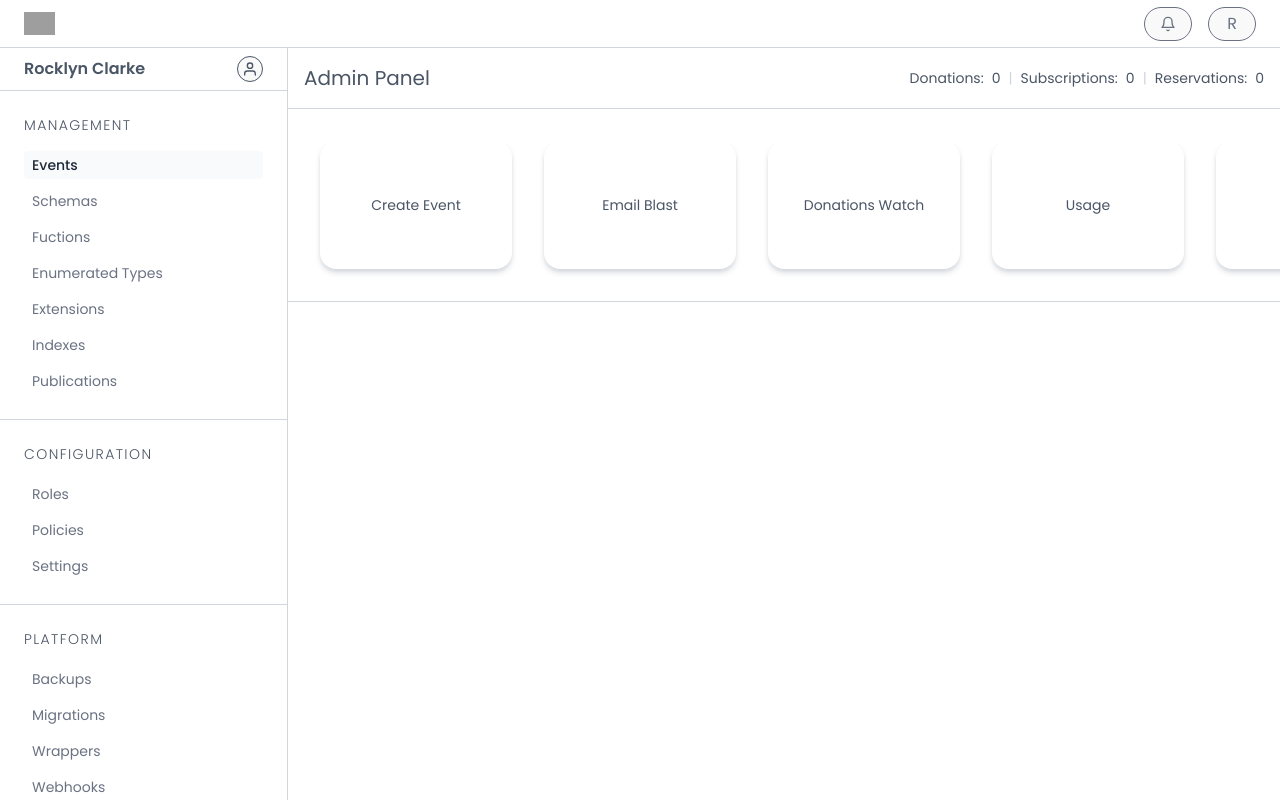
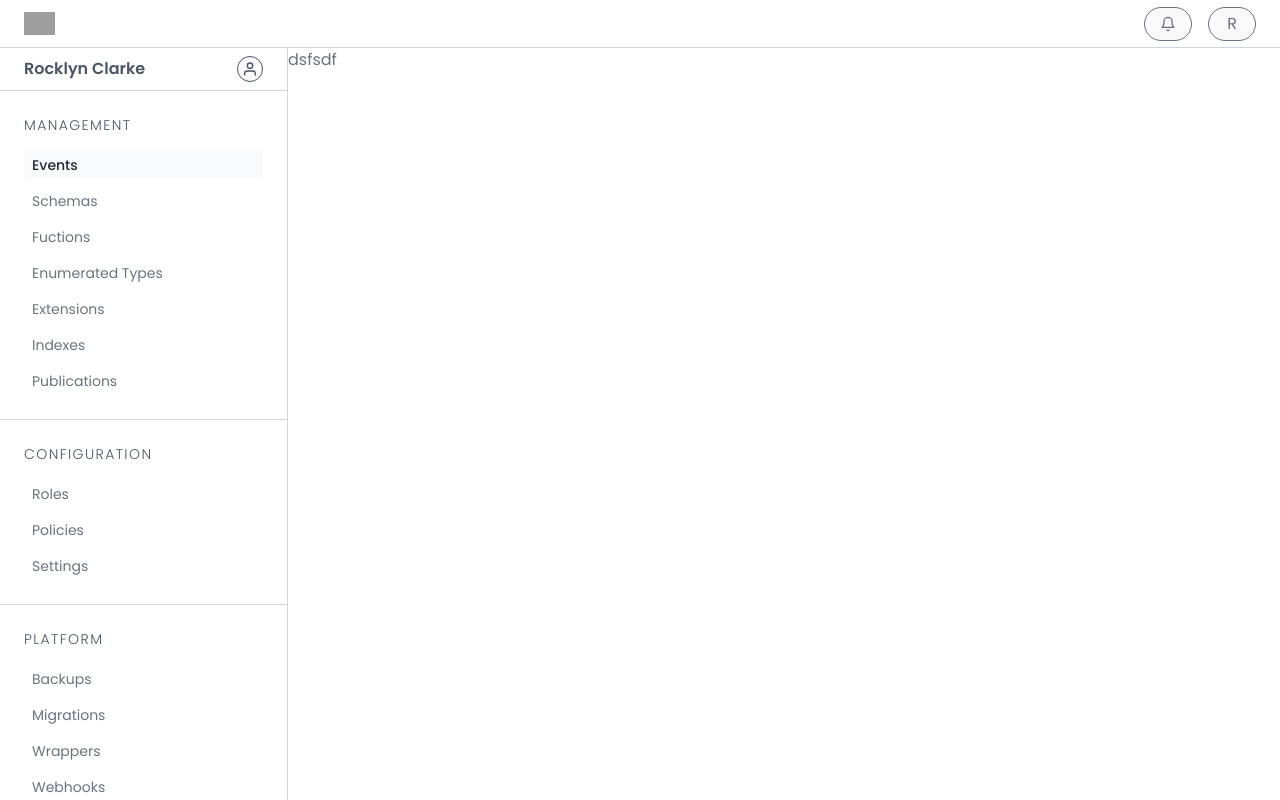
Before and after one commit to bdawgcodes28/D.R.E.A.M.S.-Hub, a React (Vite) app in the folder admin_app/admin/: page /events/create in a window 1280 px wide. Built offline with nearby package versions, Linux system fonts and the light colour scheme; grey boxes are pictures that could not be loaded.

Commit message:
Adding CreatEvent Page

```diff
--- a/admin_app/admin/src/App.jsx
+++ b/admin_app/admin/src/App.jsx
@@ -9,18 +9,14 @@ function App() {
   return (
     <BrowserRouter>
       <Routes>
-        {/* Login */}
         <Route path="/login" element={<Login />} />
 
-        {/* Dashboard wrapper */}
         <Route path="/" element={<Dashboard />}>
           <Route index element={<Home />} />
           <Route path="*" element={<Home />} />
+          <Route path="events" element={<Events />} />
+          <Route path="events/create" element={<CreateEvent />} />
 
-          {/* Events + nested route */}
-          <Route path="events" element={<Events />}>
-            <Route path="create-event" element={<CreateEvent />} />
-          </Route>
         </Route>
       </Routes>
     </BrowserRouter>
--- a/admin_app/admin/src/components/Navbar.jsx
+++ b/admin_app/admin/src/components/Navbar.jsx
@@ -1,13 +1,13 @@
 import { useState } from "react";
 import { FiX, FiMenu } from "react-icons/fi";
 import { FiBell } from "react-icons/fi";
+
 const Navbar = () => {
   const [isOpen, setIsOpen] = useState(false);
   const [user, setUser] = useState({name: "Rocklyn Clarke"})
 
   return (
     <nav className=" bg-white w-full h-12 border-b text-gray-500 border-gray-300 flex items-center justify-between px-6 py-3">
-      {/* Logo */}
       <div className="flex items-center h-full grow">
         <img src="./logo.png" alt="Logo" className="h-full object-contain"/>
       </div>
--- a/admin_app/admin/src/pages/CreateEvent.jsx
+++ b/admin_app/admin/src/pages/CreateEvent.jsx
@@ -4,9 +4,8 @@
 const CreateEvent = () =>{
 
     return(
-        <div>
-
-
+        <div className="text-gray-500 ">
+dsfsdf
         </div>
     )
 
--- a/admin_app/admin/src/pages/Events.jsx
+++ b/admin_app/admin/src/pages/Events.jsx
@@ -7,6 +7,7 @@ import { CiEdit } from "react-icons/ci";
 import { FaRegTrashCan } from "react-icons/fa6";
 import Tooltip from "../components/Tooltip";
 import { LuExternalLink } from "react-icons/lu";
+import { Link, NavLink } from "react-router-dom";
 
 const Events = () => {
   const events = [
@@ -44,10 +45,9 @@ const Events = () => {
           className="grow h-10 border rounded-full p-2 px-4"
         />
         <Tooltip position="bottom" element={<h1>Add Event</h1>}>
-
-        <button className="h-10 w-12 text-center border rounded-full border-gray-500">
+        <NavLink to={"create"} className="h-10 w-12 flex items-center justify-center text-center border rounded-full border-gray-500">
             +
-        </button>
+        </NavLink>
         </Tooltip>
         <div className="w-48 h-10 border rounded-full overflow-clip flex items-center justify-center text-gray-500">
           Filter
```
Also changed, not shown: admin_app/admin/public/logo.png.
